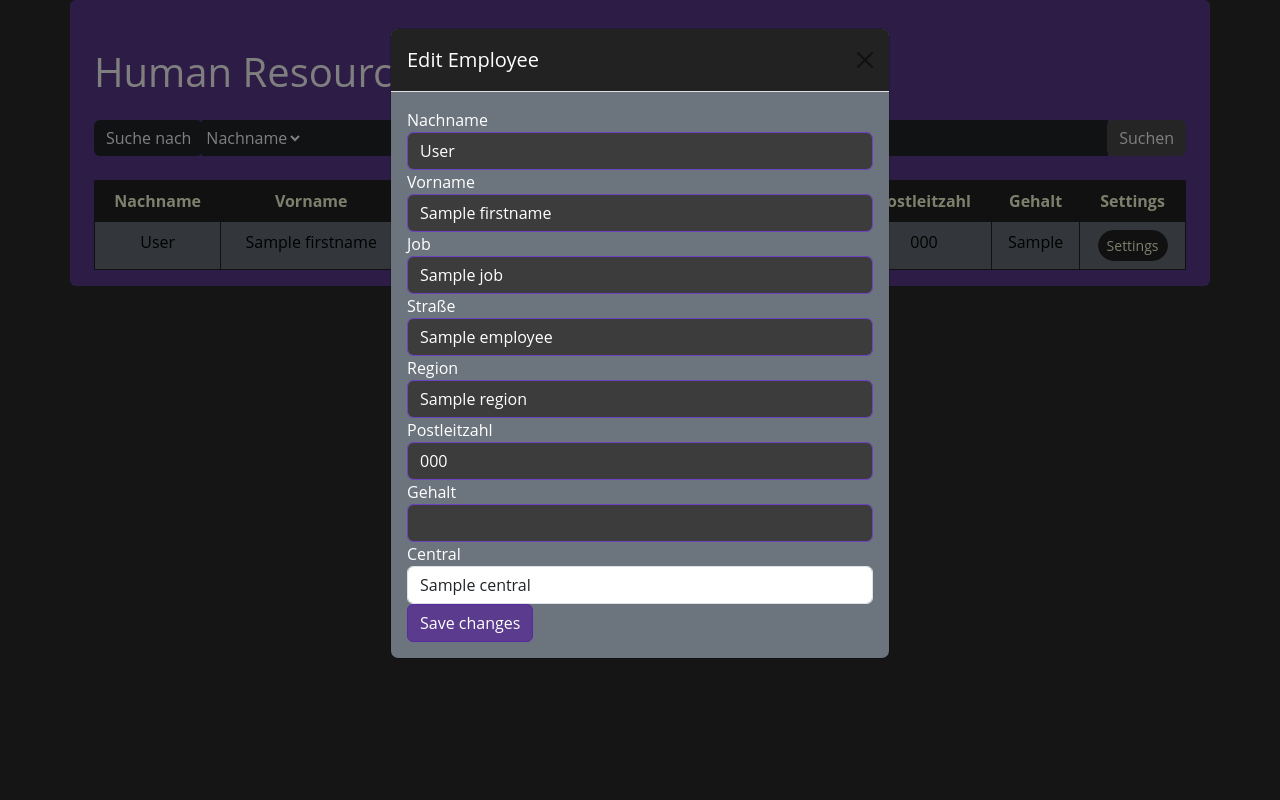
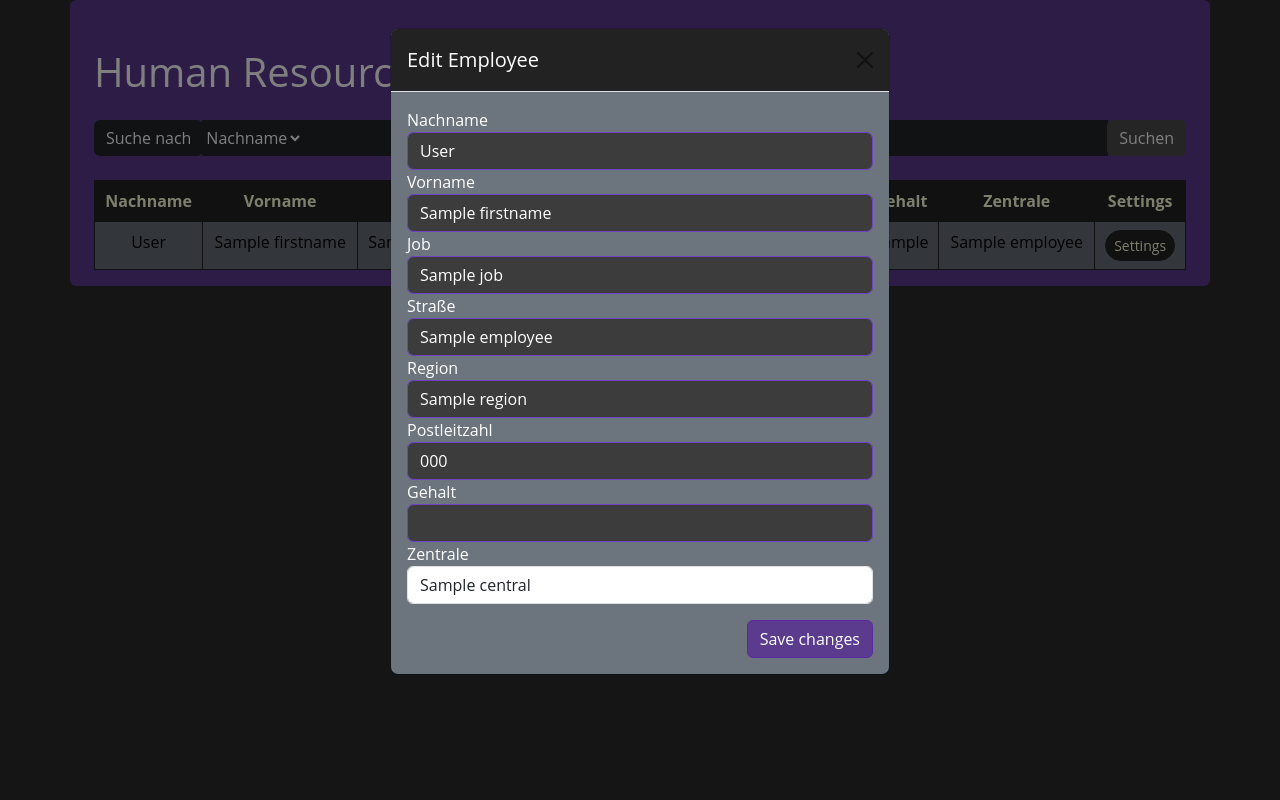
Before and after one commit to MultiKnacker/Projekt-WIN, a Python web app: template flask/templates/managementview.html in a window 1280 px wide, after a click on "Settings". Run offline with Jinja, Linux system fonts and the light colour scheme; the template is opened without the code that fills it: most values are stand-ins (such as "Sample title", 1, 10 or a date in 2020); some libraries are stand-ins or nearby versions.

Commit message:
Added editing central and showing central in hrm view

```diff
--- a/flask/templates/managementview.html
+++ b/flask/templates/managementview.html
@@ -34,6 +34,7 @@
                     <th scope="col">Region</th>
                     <th scope="col">Postleitzahl</th>
                     <th scope="col">Gehalt</th>
+                    <th scope="col">Zentrale</th>
                     <th scope="col">Settings</th>
                 </tr>
             </thead>
@@ -48,6 +49,7 @@
                         <td>{{ employee['region'] }}</td>
                         <td>{{ employee['zipcode'] }}</td>
                         <td>{{ employee['monthly_wage'] }}</td>
+                        <td>{{ employee['central_name'] }}</td>
                         <td>
                             <button class="btn btn-primary btn-sm" data-toggle="modal" data-target="#editModal" data-id="{{ employee['_id'] }}" data-lastname="{{ employee['lastname'] }}" data-firstname="{{ employee['firstname'] }}" data-job="{{ employee['job'] }}" data-streetname="{{ employee['streetname'] }}" data-region="{{ employee['region'] }}" data-zipcode="{{ employee['zipcode'] }}" data-monthly_wage="{{ employee['monthly_wage'] }}" data-central_id="{{ employee.get('central_id', '') }}">
                                 Settings
@@ -70,7 +72,7 @@
             <div class="modal-content">
                 <div class="modal-header">
                     <h5 class="modal-title" id="editModalLabel">Edit Employee</h5>
-                    <button type="button" class="btn-close" data-bs-dismiss="modal" aria-label="Close"></button>
+                    <button type="button" class="btn-close" data-dismiss="modal" aria-label="Close"></button>
                 </div>
                 <div class="modal-body">
                     <form id="edit-form" method="POST" action="{{ url_for('management.edit_employee') }}">
@@ -104,14 +106,16 @@
                             <input type="number" class="form-control" id="edit-monthly_wage" name="monthly_wage" required>
                         </div>
                         <div class="form-group">
-                            <label for="edit-central_id">Central</label>
+                            <label for="edit-central_id">Zentrale</label>
                             <select class="form-control" id="edit-central_id" name="central_id">
                                 {% for central in centrals %}
                                     <option value="{{ central['_id'] }}">{{ central['name'] }}</option>
                                 {% endfor %}
                             </select>
                         </div>
-                        <button type="submit" class="btn btn-primary">Save changes</button>
+                        <div class="d-flex justify-content-end mt-3">
+                            <button type="submit" class="btn btn-primary">Save changes</button>
+                        </div>
                     </form>
                 </div>
             </div>
```
Also changed, not shown: flask/blueprints/management.py (+11 -0 lines).
